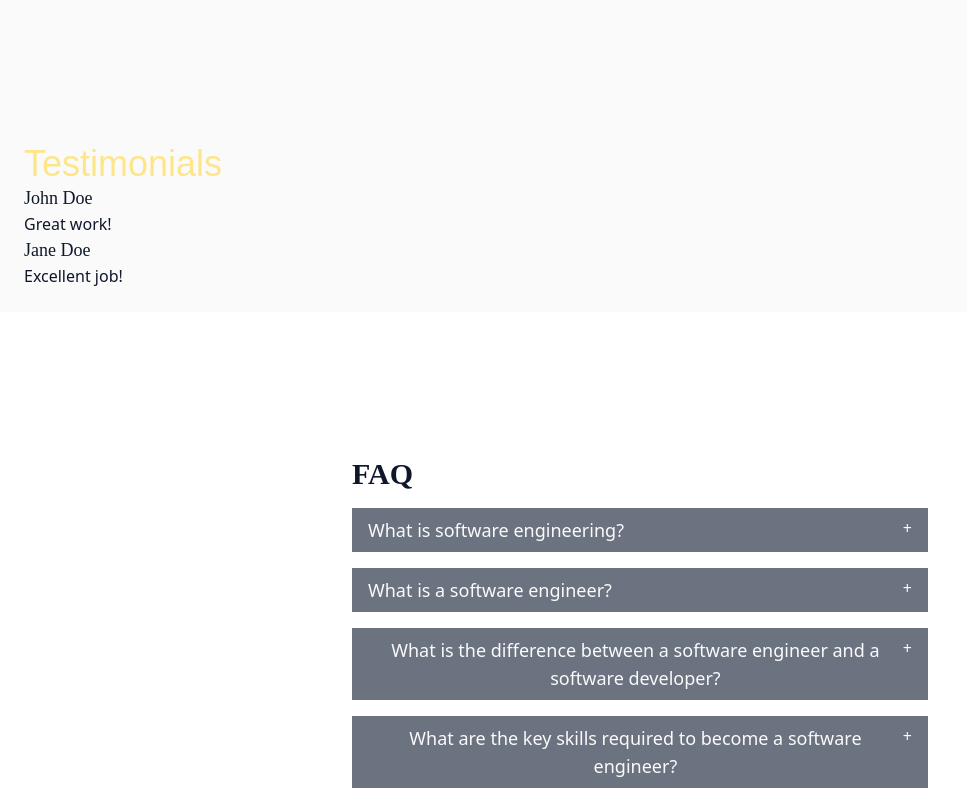
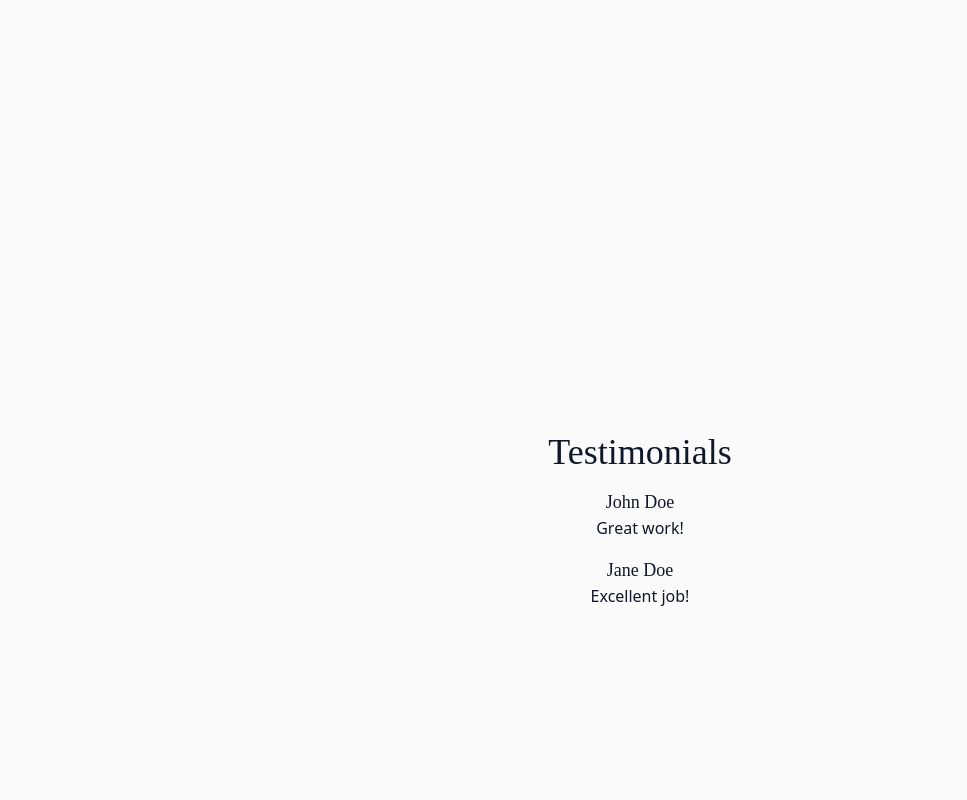
Before and after one commit to Naledi-Dikgale/portfolio-v3, a React (Vite) app: page / in a window 1280 px wide. Shown: the part 1480-2280 px from the top of the page, without its empty margins (0-967 px from the left). Built offline with nearby package versions, Linux system fonts and the light colour scheme; no server answers; a web font is replaced by a local one.

Commit message:
Update content

```diff
--- a/src/components/Testimonials.jsx
+++ b/src/components/Testimonials.jsx
@@ -26,10 +26,12 @@ function Testimonials() {
   }, []);
 
   return (
-    <section className={`p-6 ${theme === 'light' ? 'bg-primary text-secondary' : 'bg-secondary text-primary'}`}>
-      <h1 className={`text-4xl font-poppins ${theme === 'light' ? 'text-primary-light' : 'text-secondary-light'}`}>Testimonials</h1>
+    <section className={`p-6 flex flex-col items-center justify-center h-screen ${theme === 'light' ? 'bg-primary text-secondary' : 'bg-secondary text-primary'}`}>
+      <h1 className={`font-agbalumo text-4xl text-center ${theme === 'light' ? 'text-secondary' : 'text-secondary-light'}`}>
+        Testimonials
+      </h1>
       {data.map((item, index) => (
-        <div key={index}>
+        <div key={index} className="text-center mt-4">
           <h2 className="font-agbalumo text-lg">{item.name}</h2>
           <p>{item.testimonial}</p>
         </div>
```
